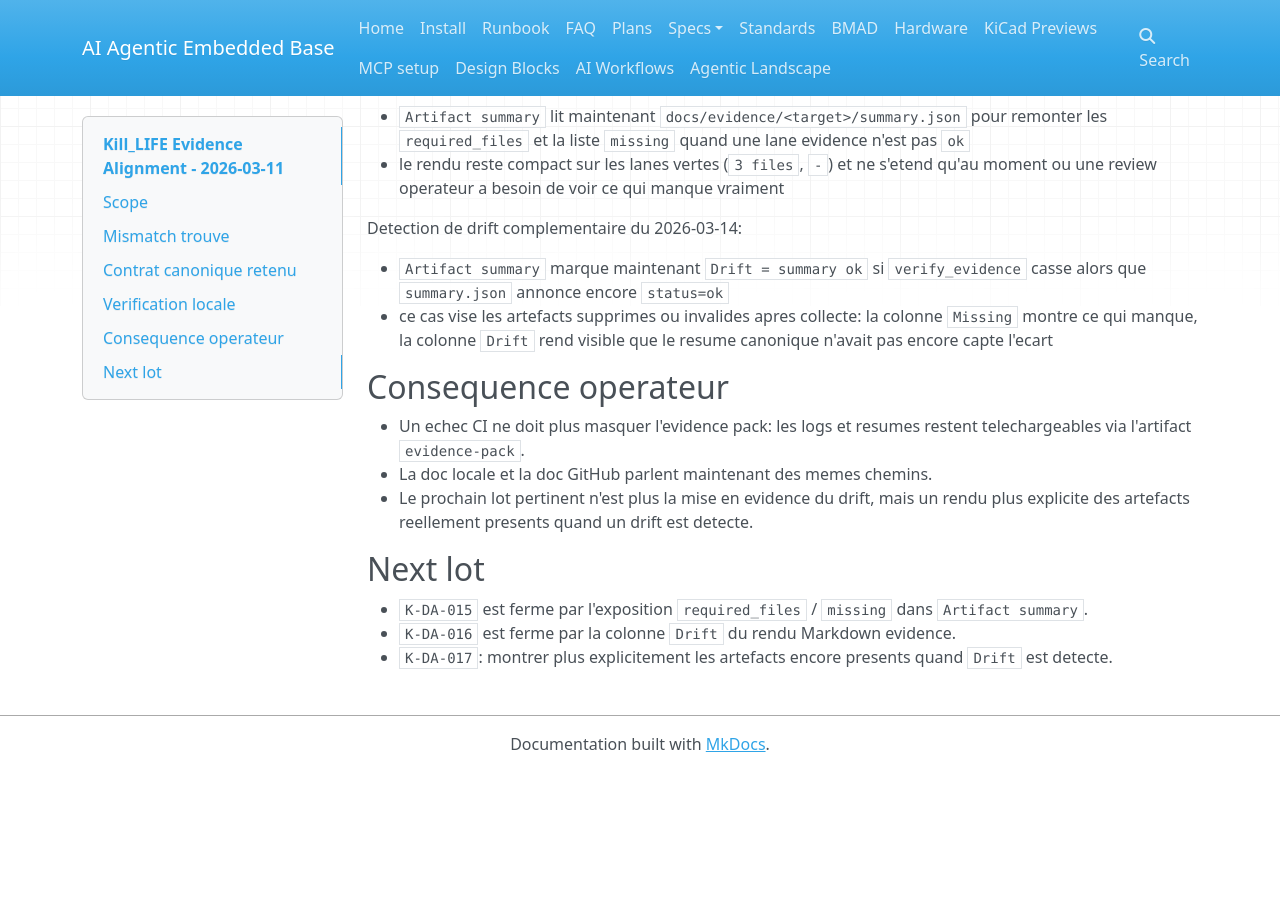
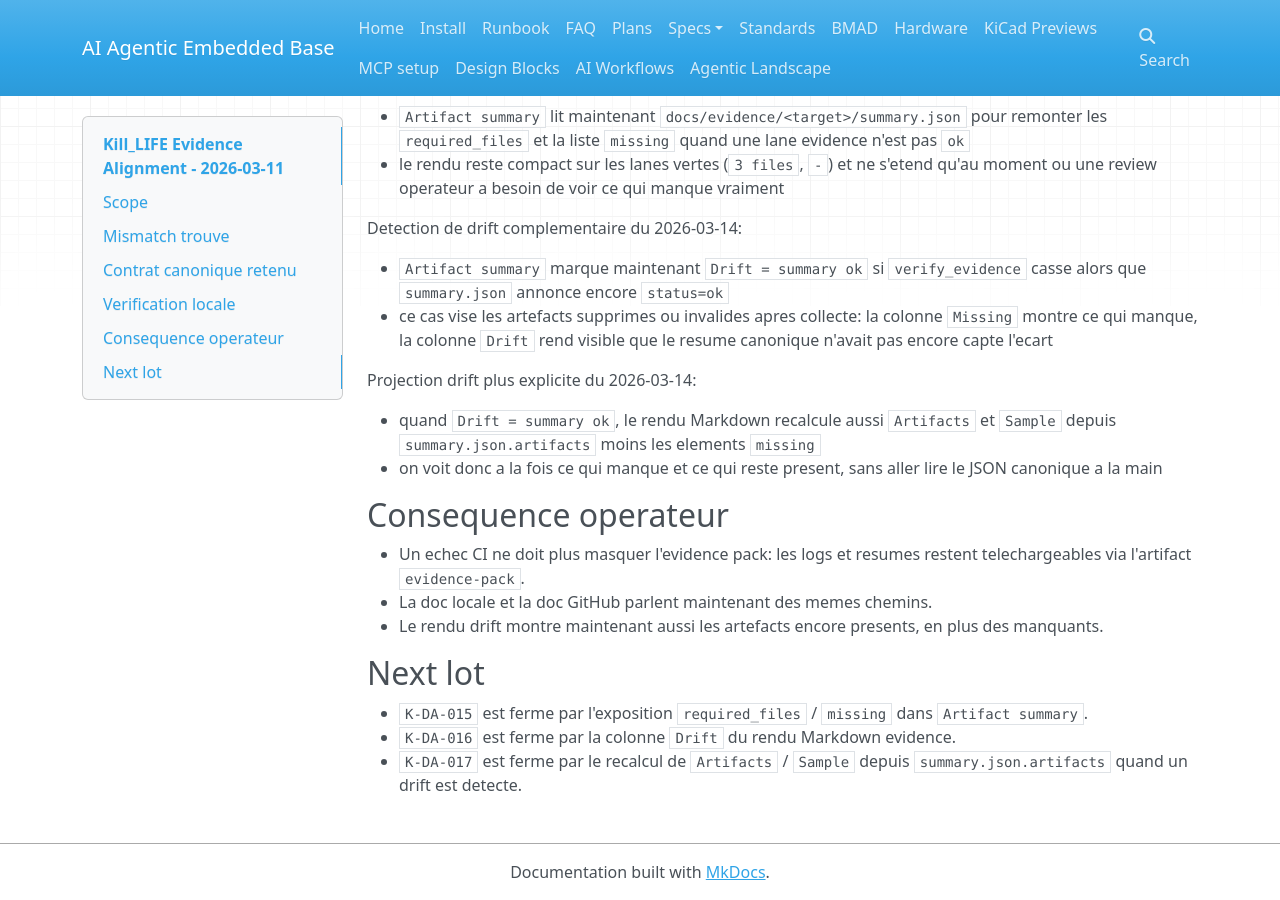
Before and after one commit to electron-rare/Kill_LIFE, an MkDocs documentation site: the page built from docs/EVIDENCE_ALIGNMENT_2026-03-11.md, in a window 1280 px wide and 900 px high, scrolled down 2560 px. Built offline with MkDocs 1.6.1, drawn with Linux system fonts in a browser that asks for light colours; nearby versions of some CDN libraries; before the commit the page ends 3332 px from its top, so only the background shows below that.

Commit message:
feat: surface remaining evidence artifacts during drift

```diff
--- a/docs/EVIDENCE_ALIGNMENT_2026-03-11.md
+++ b/docs/EVIDENCE_ALIGNMENT_2026-03-11.md
@@ -103,14 +103,19 @@ Detection de drift complementaire du 2026-03-14:
 - `Artifact summary` marque maintenant `Drift = summary ok` si `verify_evidence` casse alors que `summary.json` annonce encore `status=ok`
 - ce cas vise les artefacts supprimes ou invalides apres collecte: la colonne `Missing` montre ce qui manque, la colonne `Drift` rend visible que le resume canonique n'avait pas encore capte l'ecart
 
+Projection drift plus explicite du 2026-03-14:
+
+- quand `Drift = summary ok`, le rendu Markdown recalcule aussi `Artifacts` et `Sample` depuis `summary.json.artifacts` moins les elements `missing`
+- on voit donc a la fois ce qui manque et ce qui reste present, sans aller lire le JSON canonique a la main
+
 ## Consequence operateur
 
 - Un echec CI ne doit plus masquer l'evidence pack: les logs et resumes restent telechargeables via l'artifact `evidence-pack`.
 - La doc locale et la doc GitHub parlent maintenant des memes chemins.
-- Le prochain lot pertinent n'est plus la mise en evidence du drift, mais un rendu plus explicite des artefacts reellement presents quand un drift est detecte.
+- Le rendu drift montre maintenant aussi les artefacts encore presents, en plus des manquants.
 
 ## Next lot
 
 - `K-DA-015` est ferme par l'exposition `required_files` / `missing` dans `Artifact summary`.
 - `K-DA-016` est ferme par la colonne `Drift` du rendu Markdown evidence.
-- `K-DA-017`: montrer plus explicitement les artefacts encore presents quand `Drift` est detecte.
+- `K-DA-017` est ferme par le recalcul de `Artifacts` / `Sample` depuis `summary.json.artifacts` quand un drift est detecte.
```
Also changed, not shown: docs/KILL_LIFE_WORKFLOW_GITHUB_SEQUENCE_2026-03-11.md (+1 -1 lines), docs/evidence/evidence_pack.md (+1 -0 lines), docs/plans/REPO_DEEP_ANALYSIS_2026-03-11.md (+2 -1 lines), 2 other files.
